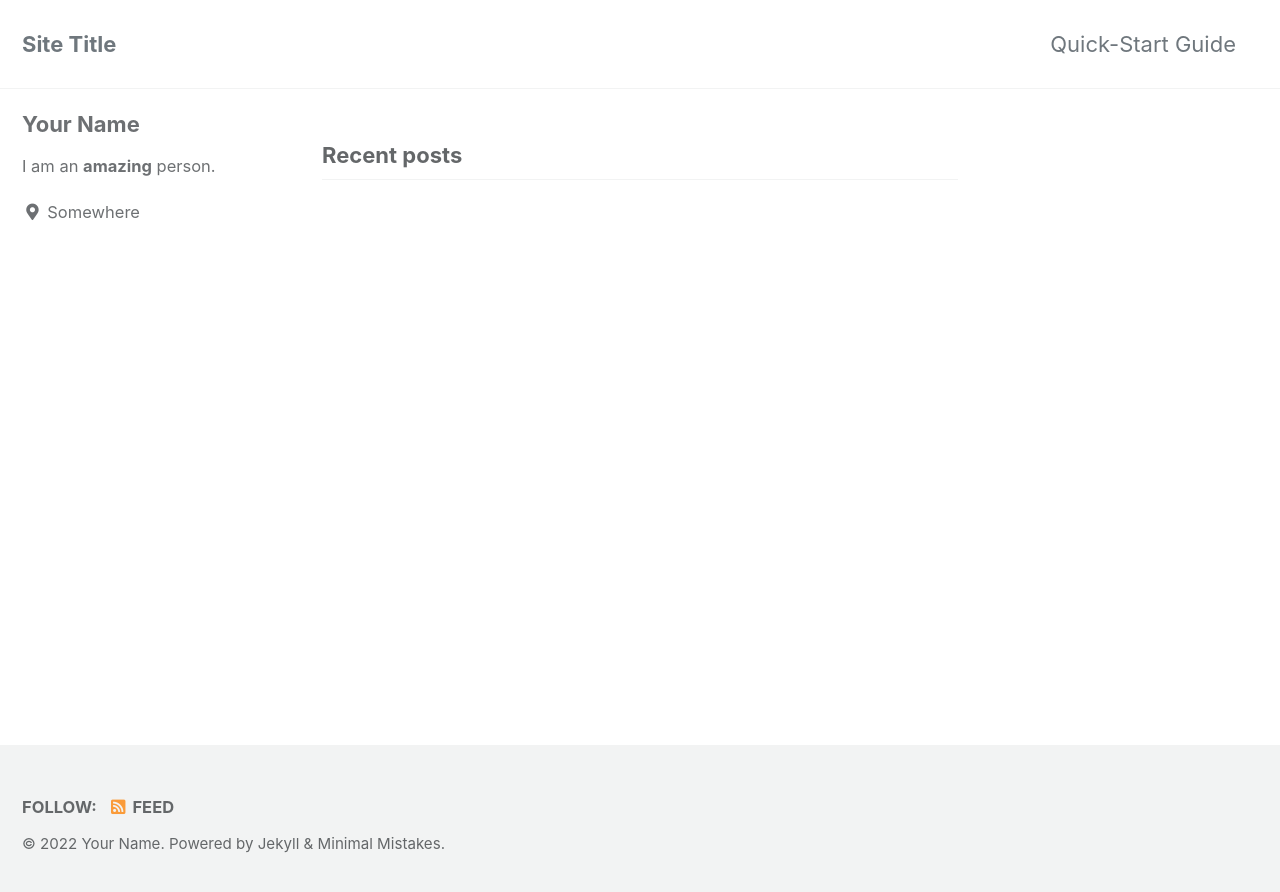
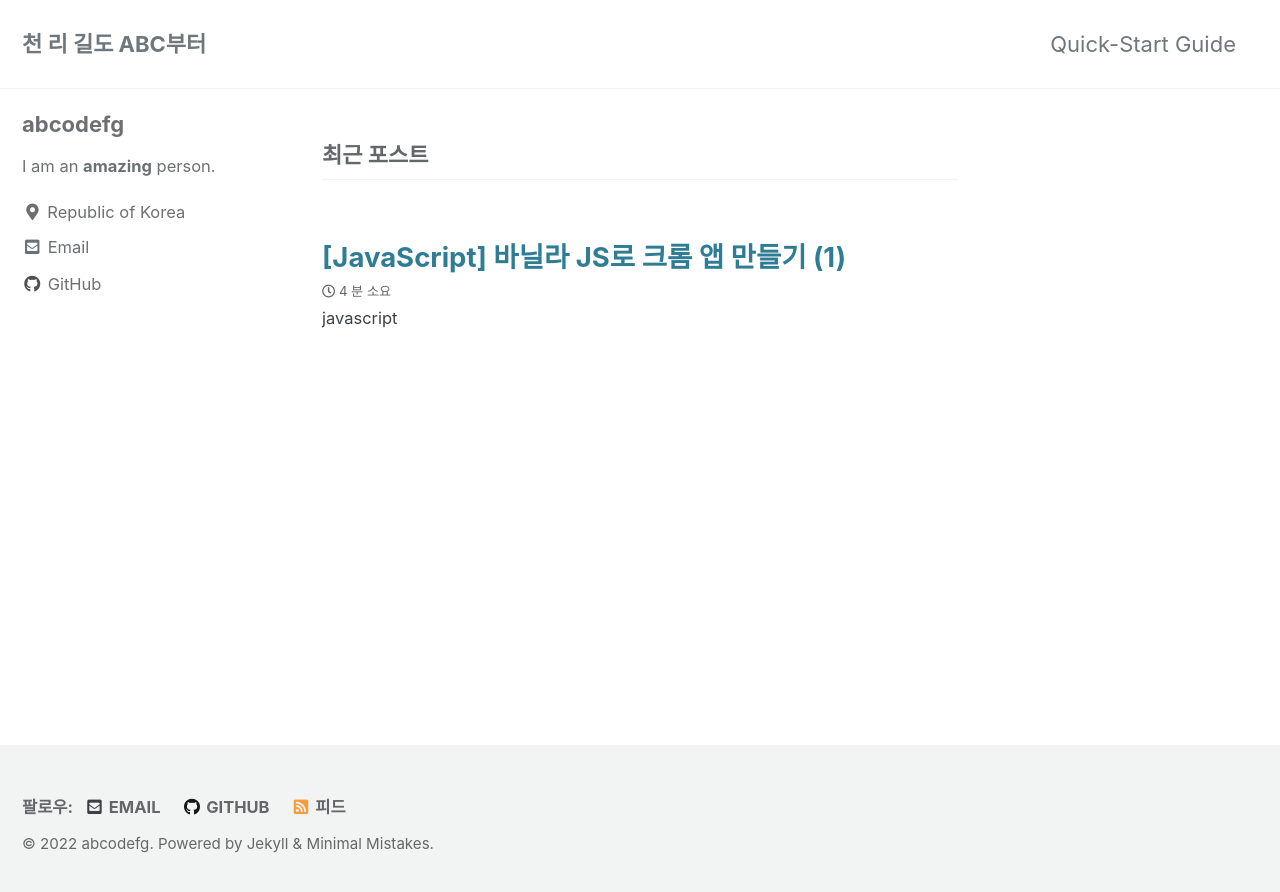
Before and after one commit to abcodefg/abcodefg.github.io, a Jekyll site: the page built from index.html, in a window 1280 px wide. Shown: the top 892 px of the page. Built offline with Jekyll 4.4.1, drawn with Linux system fonts in a browser that asks for light colours; cached includes are drawn as plain includes; the list of posts is cut into pages by our own code.

Commit message:
일부 초기 설정 및 javascript 포스트

```diff
--- a/Gemfile
+++ b/Gemfile
@@ -1,2 +1,3 @@
 source "https://rubygems.org"
+gem "kramdown-parser-gfm"
 gemspec
--- a/_config.yml
+++ b/_config.yml
@@ -15,22 +15,22 @@
 minimal_mistakes_skin    : "default" # "air", "aqua", "contrast", "dark", "dirt", "neon", "mint", "plum", "sunrise"
 
 # Site Settings
-locale                   : "en-US"
-title                    : "Site Title"
+locale                   : "ko-KR"
+title                    : "천 리 길도 ABC부터"
 title_separator          : "-"
 subtitle                 : # site tagline that appears below site title in masthead
-name                     : "Your Name"
+name                     : "abcodefg"
 description              : "An amazing website."
-url                      : # the base hostname & protocol for your site e.g. "https://mmistakes.github.io"
+url                      : "https://abcodefg.github.io"
 baseurl                  : # the subpath of your site, e.g. "/blog"
-repository               : # GitHub username/repo-name e.g. "mmistakes/minimal-mistakes"
+repository               : abcodefg/abcodefg.github.io
 teaser                   : # path of fallback teaser image, e.g. "/assets/images/500x300.png"
 logo                     : # path of logo image to display in the masthead, e.g. "/assets/images/88x88.png"
 masthead_title           : # overrides the website title displayed in the masthead, use " " for no title
 # breadcrumbs            : false # true, false (default)
 words_per_minute         : 200
 comments:
-  provider               : # false (default), "disqus", "discourse", "facebook", "staticman", "staticman_v2", "utterances", "giscus", "custom"
+  provider               : "disqus" # false (default), "disqus", "discourse", "facebook", "staticman", "staticman_v2", "utterances", "giscus", "custom"
   disqus:
     shortname            : # https://help.disqus.com/customer/portal/articles/466208-what-s-a-shortname-
   discourse:
@@ -104,15 +104,15 @@ analytics:
 
 # Site Author
 author:
-  name             : "Your Name"
+  name             : "abcodefg"
   avatar           : # path of avatar image, e.g. "/assets/images/bio-photo.jpg"
   bio              : "I am an **amazing** person."
-  location         : "Somewhere"
+  location         : "Republic of Korea"
   email            :
   links:
     - label: "Email"
       icon: "fas fa-fw fa-envelope-square"
-      # url: "mailto:your.name@email.com"
+      url: mailto:a74566463@gmail.com
     - label: "Website"
       icon: "fas fa-fw fa-link"
       # url: "https://your-website.com"
@@ -124,14 +124,17 @@ author:
       # url: "https://facebook.com/"
     - label: "GitHub"
       icon: "fab fa-fw fa-github"
-      # url: "https://github.com/"
-    - label: "Instagram"
-      icon: "fab fa-fw fa-instagram"
-      # url: "https://instagram.com/"
+      url: "https://github.com/abcodefg"
+    # - label: "Instagram"
+    #   icon: "fab fa-fw fa-instagram"
+    #   # url: "https://instagram.com/"
 
 # Site Footer
 footer:
   links:
+    - label: "Email"
+      icon: "fas fa-fw fa-envelope-square"
+      url: mailto:a74564663@gmail.com
     - label: "Twitter"
       icon: "fab fa-fw fa-twitter-square"
       # url:
@@ -140,7 +143,7 @@ footer:
       # url:
     - label: "GitHub"
       icon: "fab fa-fw fa-github"
-      # url:
+      url: "https://github.com/abcodefg"
     - label: "GitLab"
       icon: "fab fa-fw fa-gitlab"
       # url:
@@ -218,7 +221,7 @@ sass:
 
 # Outputting
 permalink: /:categories/:title/
-paginate: 5 # amount of posts to show
+paginate: 10 # amount of posts to show
 paginate_path: /page:num/
 timezone: # https://en.wikipedia.org/wiki/List_of_tz_database_time_zones
 
--- a/_sass/minimal-mistakes/_base.scss
+++ b/_sass/minimal-mistakes/_base.scss
@@ -126,6 +126,8 @@ blockquote {
 /* links */
 
 a {
+  text-decoration: none;
+
   &:focus {
     @extend %tab-focus;
   }
--- a/docs/_data/navigation.yml
+++ b/docs/_data/navigation.yml
@@ -24,6 +24,10 @@ main:
     url: /docs/quick-start-guide/
   - title: "About"
     url: /about/
+  - title: "Category"
+    url: /categories/
+  - title: "Tags"
+    url: /tags/
   - title: "Sample Posts"
     url: /year-archive/
   - title: "Sample Collections"
```
Also changed, not shown: _posts/2022-12-20-javascript-요약.md (added, +292 -0 lines), docs/_pages/category-java.md (added, +13 -0 lines), _pages/category-cpp.md (added), 1 other file.
